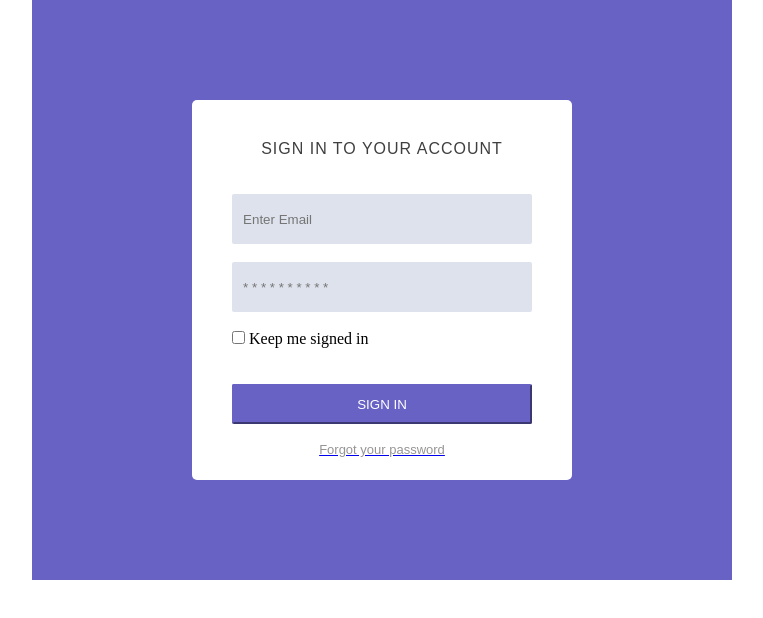
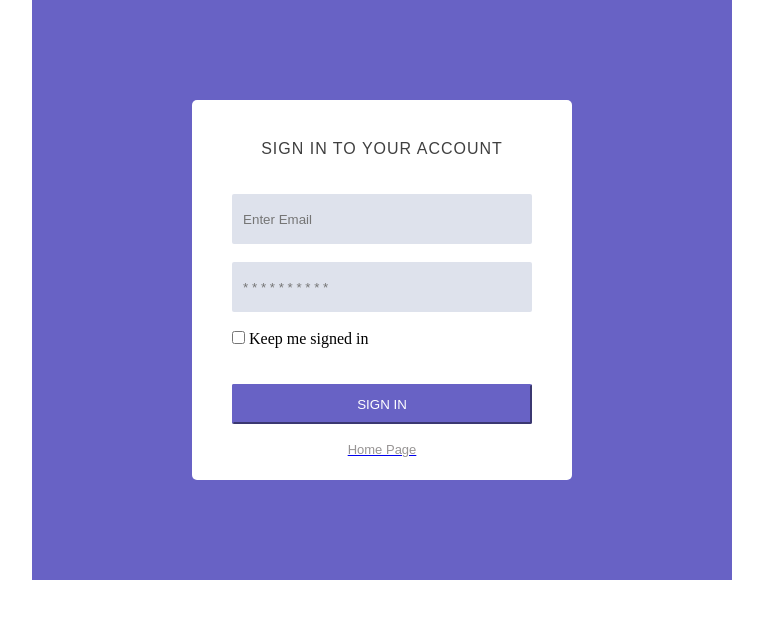
Before and after one commit to graceokosun/htmlcss_challenge, a plain HTML site: page signin.html in a window 1280 px wide. Shown: the whole page, without its empty margins (258-1021 px from the left). Drawn offline with Linux system fonts and the light colour scheme.

Commit message:
Update signin.html

```diff
--- a/signin.html
+++ b/signin.html
@@ -11,7 +11,7 @@
                     <input class="input"type="password" placeholder="   * * * * * * * * * *"  id="password_input" name="email" required><br><br>
                     <input id="check_box" type="checkbox"> Keep me signed in<br><br><br>
                     <button class="submit" type="submit" id="sign_in">SIGN IN</button><br><br>
-                    <a href="index.html"><P id="home_page" >Forgot your password</P> </a>
+                    <a href="index.html"><P id="home_page" >Home Page</P> </a>
                 </div>
             </form>
         </div>
```
